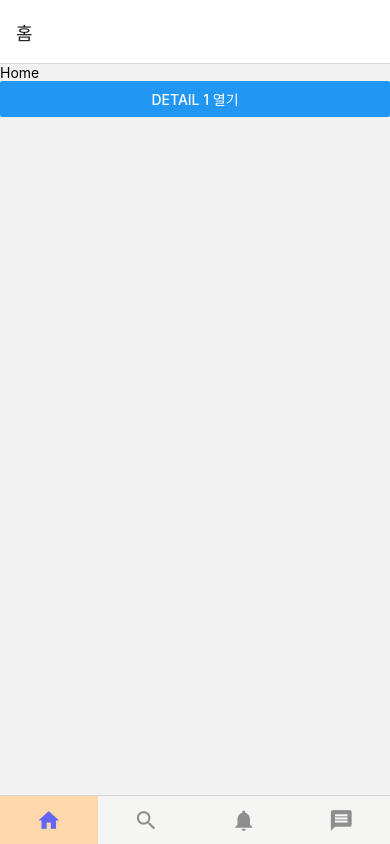
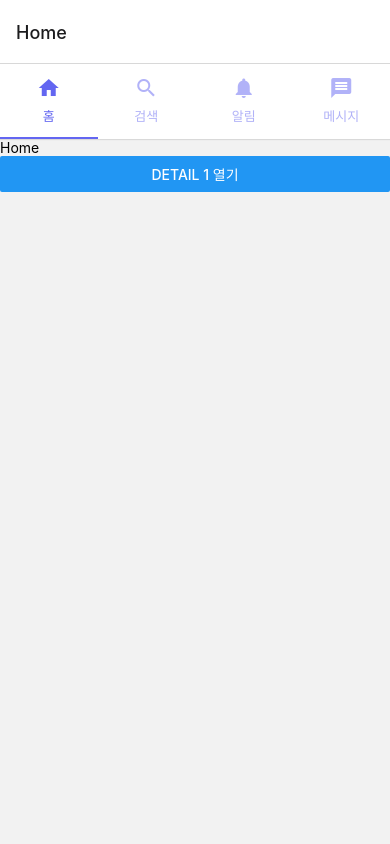
Before and after one commit to romingoon/learnrnnav, a React Native app: screen /Home in a window 390 px wide. Built offline with nearby package versions, Linux system fonts and the light colour scheme.

Commit message:
머터리얼 상단 내비게이터 사용법 & 커스터마이징

```diff
--- a/App.tsx
+++ b/App.tsx
@@ -12,7 +12,7 @@ const App = () => {
   return (
     <NavigationContainer>
       <Stack.Navigator>
-        <Stack.Screen name='Home' component={MainScreen} options={{ headerShown: false }} />
+        <Stack.Screen name='Home' component={MainScreen} />
         <Stack.Screen name='Detail' component={DetailScreen} />
       </Stack.Navigator>
     </NavigationContainer>
--- a/screens/MainScreen.tsx
+++ b/screens/MainScreen.tsx
@@ -1,6 +1,5 @@
 import * as React from 'react';
-import { NavigationContainer } from '@react-navigation/native';
-import { createBottomTabNavigator } from '@react-navigation/bottom-tabs'; // https://reactnavigation.org/docs/bottom-tab-navigator/
+import { createMaterialTopTabNavigator } from '@react-navigation/material-top-tabs';
 import Icon from 'react-native-vector-icons/MaterialIcons';
 
 import HomeScreen from './HomeScreen';
@@ -8,49 +7,49 @@ import SearchScreen from './SearchScreen';
 import NotificationScreen from './NotificationScreen';
 import MessageScreen from './MessageScreen';
 
-const Tab = createBottomTabNavigator<RootStackParamList>();
+const Tab = createMaterialTopTabNavigator<RootStackParamList>();
 
 const App = () => {
   return (
     <Tab.Navigator
       initialRouteName='Home'
       screenOptions={{
-        tabBarActiveBackgroundColor: '#FED7AA',
-        tabBarInactiveBackgroundColor: '#F5F5F4',
+        tabBarIndicatorStyle: {
+          backgroundColor: '#6366F1',
+        },
         tabBarActiveTintColor: '#6366F1',
-        tabBarShowLabel: false,
       }}
     >
       <Tab.Screen
         name='Home'
         component={HomeScreen}
         options={{
-          title: '홈',
-          tabBarIcon: ({ color, size }) => <Icon name='home' color={color} size={size} />,
+          tabBarLabel: '홈',
+          tabBarIcon: ({ color }) => <Icon name='home' color={color} size={24} />,
         }}
       />
       <Tab.Screen
         name='Search'
         component={SearchScreen}
         options={{
-          title: '검색',
-          tabBarIcon: ({ color, size }) => <Icon name='search' color={color} size={size} />,
+          tabBarLabel: '검색',
+          tabBarIcon: ({ color }) => <Icon name='search' color={color} size={24} />,
         }}
       />
       <Tab.Screen
         name='Notification'
         component={NotificationScreen}
         options={{
-          title: '알림',
-          tabBarIcon: ({ color, size }) => <Icon name='notifications' color={color} size={size} />,
+          tabBarLabel: '알림',
+          tabBarIcon: ({ color }) => <Icon name='notifications' color={color} size={24} />,
         }}
       />
       <Tab.Screen
         name='Message'
         component={MessageScreen}
         options={{
-          title: '메시지',
-          tabBarIcon: ({ color, size }) => <Icon name='message' color={color} size={size} />,
+          tabBarLabel: '메시지',
+          tabBarIcon: ({ color }) => <Icon name='message' color={color} size={24} />,
         }}
       />
     </Tab.Navigator>
```
